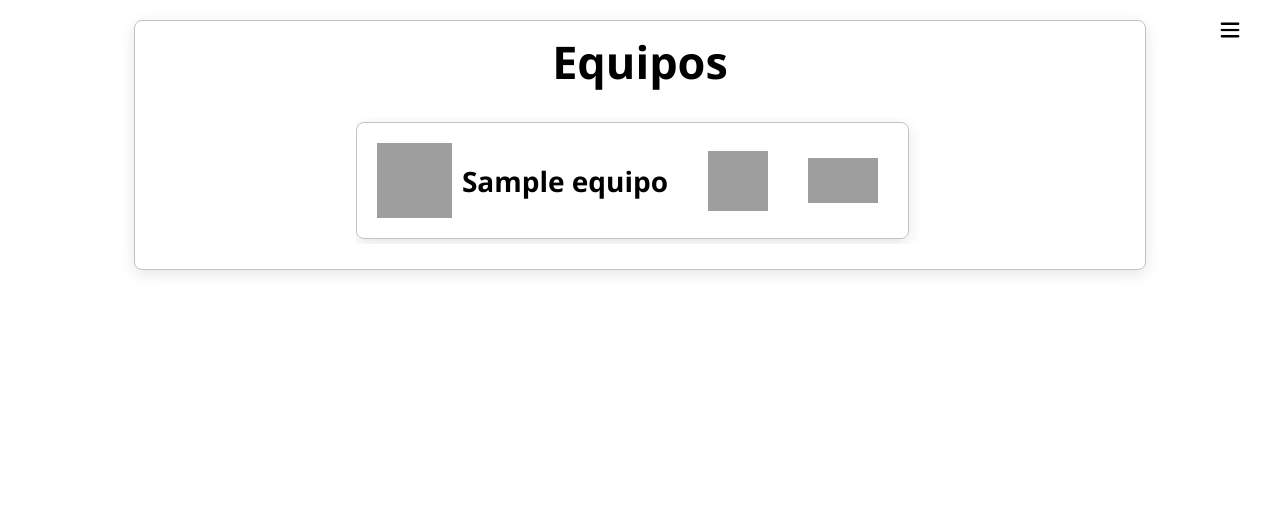
After one commit to nachodorado98/Flask-Futbol-Azure, a Python web app: template web/src/templates/equipos.html in a window 1280 px wide. The commit adds this page. Shown: the top 510 px of the page. Run offline with Jinja, Linux system fonts and the light colour scheme; the template is opened without the code that fills it: most values are stand-ins (such as "Sample title", 1, 10 or a date in 2020); grey boxes are pictures that could not be loaded.

Commit message:
creacion de pagina equipos. Diseño de la informacion de los equipos

```diff
--- a/web/src/static/css/partidos.css
+++ b/web/src/static/css/partidos.css
@@ -839,3 +839,107 @@ footer {
     margin: 0px;
     color: var(--color-secundario)
 }
+
+/*----------------------------------------------------------EQUIPOS-----------------------------------------------------------*/
+
+.tarjeta-equipos-totales {
+    width: 100%;
+    max-width: 1000px;
+    flex-direction: column;
+    display: flex;
+    align-items: center;
+    margin: 5px auto;
+    padding: 5px;
+    border: 1px solid #bdc3c7;
+    border-radius: 8px;
+    box-shadow: 0 4px 15px rgba(0, 0, 0, 0.1);
+    margin-top: 20px;
+    cursor: default;
+    background-color: var(--color-primario);
+    color: var(--color-secundario)
+}
+
+.tarjeta-equipos-totales .titulo-pagina-equipos {
+    font-size: 45px;
+    margin: 5px;
+    color: var(--color-secundario);
+    margin-bottom: 25px;
+}
+
+.tarjetas-equipos-totales {
+    max-height: calc(85vh - 100px);
+    overflow-y: auto;
+    padding: 0px;
+    padding-right: 15px;
+    margin-bottom: 20px;
+}
+
+.tarjetas-equipos-totales::-webkit-scrollbar {
+    width: 10px;
+}
+
+.tarjetas-equipos-totales::-webkit-scrollbar-thumb {
+    background-color: var(--color-secundario);
+    border-radius: 5px;
+}
+
+.tarjetas-equipos-totales-wrapper {
+    display: flex;
+    flex-direction: column;
+    align-items: center;
+}
+
+.tarjeta-equipo-total {
+    width: 100%;
+    max-width: 800px;
+    margin: 5px auto;
+    padding: 10px;
+    border: 1px solid #bdc3c7;
+    border-radius: 8px;
+    box-shadow: 0 4px 15px rgba(0, 0, 0, 0.1);
+    transition: transform 0.3s ease-in-out, box-shadow 0.3s ease-in-out;
+    cursor: pointer;
+    background-color: var(--color-primario);
+    color: var(--color-secundario);
+    box-sizing: border-box;
+}
+
+.info-equipo-total {
+    display: flex;
+    align-items: center;
+    justify-content: center;
+}
+
+.info-equipo-total img {
+    margin-right: 10px;
+    margin-left: 10px;
+    margin-bottom: 10px;
+    margin-top: 10px;
+    width: 75px;
+    height: 75px;
+}
+
+.info-equipo-total h4 {
+    font-size: 28px;
+    color: #fff;
+    margin: 0px;
+    color: var(--color-secundario)
+}
+
+.info-equipo-total .competicion-equipo-total {
+    margin-right: 20px;
+    margin-left: 40px;
+    margin-bottom: 10px;
+    margin-top: 10px;
+    width: 60px;
+    height: 60px;
+}
+
+.info-equipo-total .pais-equipo-total {
+    margin-right: 20px;
+    margin-left: 20px;
+    margin-bottom: 10px;
+    margin-top: 10px;
+    width: 70px;
+    height: 45px;
+}
--- /dev/null
+++ b/web/src/templates/equipos.html
@@ -0,0 +1,51 @@
+{% extends "partidos.html" %}
+
+{% block partidos %}{% endblock partidos %}
+
+{% block principal %}
+
+<div class="tarjeta-equipos-totales">
+
+    <p class="titulo-pagina-equipos"><strong>Equipos</strong></p>
+
+    <div class="tarjetas-equipos-totales">
+        <div class="tarjetas-equipos-totales-wrapper">
+
+        {% for equipo in datos_equipos %}
+
+            <div class="tarjeta-equipo-total" onclick="window.location.href='/equipo/{{ equipo[0] }}'">
+
+                <div class="info-equipo-total">
+
+                    {% if equipo[2]==-1 %}
+                        <img src="{{ url_for('static', filename='imagenes/iconos/no_escudo.png') }}" alt="Local Icon">
+                    {% else %}
+                        <img src="{{ url_imagen_escudo }}{{ equipo[2] }}.png" alt="Local Icon">
+                    {% endif %}
+
+                    <h4>{{ equipo[1] }}</h4>
+
+                    {% if equipo[4]=='-1' %}
+                        <img class="competicion-equipo-total" src="{{ url_for('static', filename='imagenes/iconos/no_competicion.png') }}" alt="Competicion Icon">
+                    {% else %}
+                        <img class="competicion-equipo-total" src="{{ url_imagen_competicion }}{{ equipo[4] }}.png" alt="Competicion Icon">
+                    {% endif %}
+
+                    {% if equipo[3]=='-1' %}
+                        <img class="pais-equipo-total" src="{{ url_for('static', filename='imagenes/iconos/no_pais.png') }}" alt="Pais Icon">
+                    {% else %}
+                        <img class="pais-equipo-total" src="{{ url_imagen_pais }}{{ equipo[3] }}.png" alt="Pais Icon">
+                    {% endif %}
+
+
+                </div>
+            </div>
+
+        {% endfor %}
+
+         </div>
+    </div>
+
+</div>
+
+{% endblock principal %}
--- a/web/src/templates/partidos.html
+++ b/web/src/templates/partidos.html
@@ -30,6 +30,7 @@
         <div class="navbar" id="navbar">
             <ul>
                 <li><a href="/partidos">Partidos</a></li>
+                <li><a href="/equipos">Equipos</a></li>
                 <li><a href="#">{{ usuario }}</a></li>
                 <li><a href="/logout">Salir</a></li>
             </ul>
```
Also changed, not shown: web/src/blueprints/equipo.py (+21 -1 lines), web/src/database/conexion.py (+26 -0 lines), web/tests/testapp/test_pagina_equipos.py (added, +51 -0 lines), web/tests/testdatabase/test_tabla_equipos.py (+8 -0 lines).
